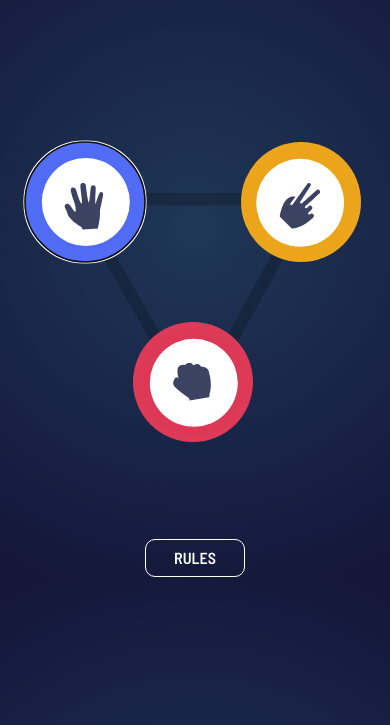
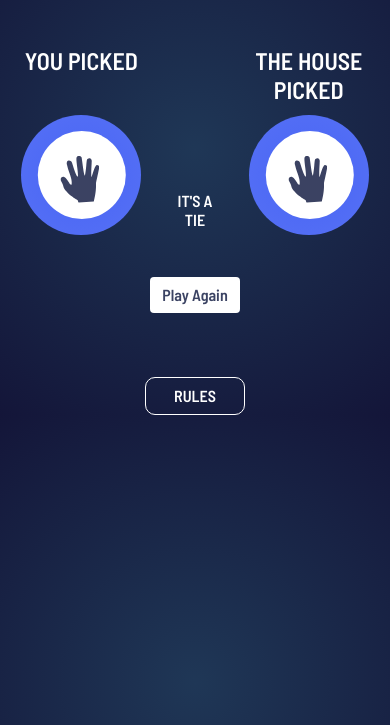
Before and after one commit to anhdodev/rock-paper-scissors, a plain HTML site: page index.html in a window 390 px wide. Both pictures are taken after a click on the button 85 px from the left and 320 px from the top of the page. Shown: the part 119-844 px from the top of the page. Drawn offline with nearby package versions, Linux system fonts and the light colour scheme.

Commit message:
Final Version

```diff
--- a/index.html
+++ b/index.html
@@ -95,41 +95,32 @@
 
         <!--Result Page-->
         <div class="result">
-            <div class="row result-header">
-                <div class="col-md-6 col-6">
-                    <h4 class="text-center">YOU PICKED</h4>
+
+            <div class="row">
+                <div class="col-md-5 col-sm-5 col-5 text-center">
+                    <h4>YOU PICKED</h4>
                 </div>
-                <div class="col-md-6 col-6">
-                    <h4 class="text-center">THE HOUSE PICKED</h4>
+
+                <div class="col-md-5 col-sm-5 col-5 offset-2 text-center">
+                    <h4>THE HOUSE PICKED</h4>
                 </div>
             </div>
+            <div class="row result-header">
+                <div class="col-md-5 col-sm-5 col-5 d-flex align-items-center justify-content-center">
 
-            <div class="row picks">
-                <div class="col-md-5 col-5">
-                    <div class="yourPaper" id="paper">
-                        <img class="img-responsive" id="paper-icon" src="images/icon-paper.svg">
-                    </div>
-                    <div class="yourRock" id="rock">
-                        <img class="img-responsive" id="rock-icon" src="images/icon-rock.svg">
-                    </div>
-                    <div class="yourScissors" id="scissors">
-                        <img class="img-responsive" id="scissors-icon" src="images/icon-scissors.svg">
-                    </div>
+                    <div class="yourPick"></div>
                 </div>
-                <div class="col-md-2 col-2">
-                    <p id="result">DRAW</p>
-                    <button id="play-again"></button>
+                <div class="col-md-2 col-sm-2 col-2 matchResult">
+                    <h4 class="outcome"></h4>
+
                 </div>
-                <div class="col-md-5 col-5">
-                    <div class="housePaper" id="paper">
-                        <img class="img-responsive" id="paper-icon" src="images/icon-paper.svg">
-                    </div>
-                    <div class="houseRock" id="rock">
-                        <img class="img-responsive" id="rock-icon" src="images/icon-rock.svg">
-                    </div>
-                    <div class="houseScissors" id="scissors">
-                        <img class="img-responsive" id="scissors-icon" src="images/icon-scissors.svg">
-                    </div>
+                <div class="col-md-5 col-sm-5 col-5 d-flex align-items-center justify-content-center">
+                    <div class="computerPick"></div>
+                </div>
+            </div>
+            <div class="row">
+                <div class="col-md-12 col-sm-12 col-12 text-center">
+                <button type="button" class="btn btn-primary" id="playAgain">Play Again</button>
                 </div>
             </div>
 
--- a/script.js
+++ b/script.js
@@ -1,3 +1,7 @@
+var paper = '<img class="img-responsive" id="paper-icon" src="images/icon-paper.svg">';
+var rock = '<img class="img-responsive" id="rock-icon" src="images/icon-rock.svg">';
+var scissors = '<img class="img-responsive" id="scissors-icon" src="images/icon-scissors.svg">';
+
 function computerChoice() {
     var choice = Math.floor(Math.random() * 3);
     var pick;
@@ -39,20 +43,66 @@ function comparePicks(player, computer) {
 };
 
 $(document).ready(function () {
+    $("#playAgain").click(function () {
+        $(".result").css('display', 'none');
+        $(".play").css('display', 'block');
+        $('.yourPick').empty();
+        $('.computerPick').empty();
+    });
+
+
+
+
     var score = 0;
     $(".playBtn").click(function () {
 
+
         var playerPick = $(this).val();
+        if (playerPick === "rock") {
+            $('.yourPick').attr('id', 'rock');
+            $('.yourPick').append(rock);
+        } else if (playerPick === "paper") {
+            $('.yourPick').attr('id', 'paper');
+            $('.yourPick').append(paper);
+        }
+        else {
+            $('.yourPick').attr('id', 'scissors');
+            $('.yourPick').append(scissors);
+        }
+
+
+
+
         var computerPick = computerChoice();
-        console.log("Player:" + playerPick);
-        console.log("Computer:" + computerPick);
+        if (computerPick === "rock") {
+            $('.computerPick').attr('id', 'rock');
+            $('.computerPick').append(rock);
+        } else if (playerPick === "paper") {
+            $('.computerPick').attr('id', 'paper');
+            $('.computerPick').append(paper);
+        }
+        else {
+            $('.computerPick').attr('id', 'scissors');
+            $('.computerPick').append(scissors);
+        }
+
+
+
         if (comparePicks(playerPick, computerPick) === "player") {
             score += 1;
+            $('.outcome').text("YOU WIN");
+            $('#playAgain').css('color', 'hsl(229, 25%, 31%)');
         } else if (comparePicks(playerPick, computerPick) === "tie") {
             score += 0;
+            $('.outcome').text("IT'S A TIE");
+            $('#playAgain').css('color', 'hsl(229, 25%, 31%)');
         } else {
             score -= 1;
+            $('.outcome').text("YOU LOSE");
+            $('#playAgain').css('color', 'red');
         }
         $("#score").text(score);
+        $(".play").css('display', 'none');
+        $(".result").css('display', 'block');
     })
 });
--- a/style.css
+++ b/style.css
@@ -147,11 +147,16 @@ body {
 
 #paper {
     background: radial-gradient(hsl(230, 89%, 62%), hsl(230, 89%, 65%));
-    top: 0;
-    left: 0;
+
+}
+
+.play #paper {
     transform: translate(-50%, -50%);
 }
 
+.result #paper {
+    transform: scale(1.2);
+}
 
 
 /* Scissors */
@@ -176,7 +181,14 @@ body {
 
 #scissors {
     background: radial-gradient(hsl(39, 89%, 49%), hsl(40, 84%, 53%));
+}
+
+.play #scissors {
     transform: translate(140%, -50%);
+}
+
+.result #scissors {
+    transform: scale(1.2);
 }
 
 
@@ -205,29 +217,39 @@ body {
     transform: translate(50%, 100%);
 }
 
+.play #rock {
+    transform: translate(50%, 100%);
+}
 
-
-
-
+.result #rock {
+    transform: scale(1.2);
+}
 
 
 .result {
     display: none;
-    margin: 1em 19em 1em;
     padding-top: 2em;
-    padding-bottom: 2em;
+}
+
+#playAgain {
+    background: white;
+    color: hsl(229, 25%, 31%);
+    border: none;
+    margin-top: 20px;
 }
 
 
-.yourPaper {
-    top: 7em;
+#playAgain:hover,
+#playAgain:active:focus {
+    outline: none !important;
+    box-shadow: none;
 }
 
-.yourRock {
-    top: 2em;
+.matchResult {
+    text-align: center;
+    padding-top: 20%;
 }
 
-.yourScissors {}
 
 
 
@@ -271,16 +293,28 @@ body {
         background-position: 50% 90%;
     }
 
-    #paper {
+    .play #paper {
         transform: scale(0.8) translate(-50%, -50%);
     }
 
-    #rock {
+    .play #rock {
         transform: scale(0.8) translate(60%, 150%);
     }
 
-    #scissors {
+    .play #scissors {
         transform: scale(0.8) translate(170%, -50%);
+    }
+
+    .result #paper {
+        transform: scale(1.0);
+    }
+
+    .result #rock {
+        transform: scale(1.0);
+    }
+
+    .result #scissors {
+        transform: scale(1.0);
     }
 
 }
@@ -306,16 +340,37 @@ body {
         height: 300px;
     }
 
-    #paper {
+    .play #paper {
         transform: scale(0.8) translate(-50%, 0%);
     }
 
-    #rock {
+    .play #rock {
         transform: scale(0.8) translate(40%, 150%);
     }
 
-    #scissors {
+    .play #scissors {
         transform: scale(0.8) translate(130%, 0%);
     }
 
+    .result #paper {
+        transform: scale(0.8);
+    }
+
+    .result #rock {
+        transform: scale(0.8);
+    }
+
+    .result #scissors {
+        transform: scale(0.8);
+    }
+    .matchResult h4{
+    text-align: center;
+    font-size: 16px;
 }
+    #playAgain {
+        margin-top: 40px;
+
+    }
+
+
+}
```
